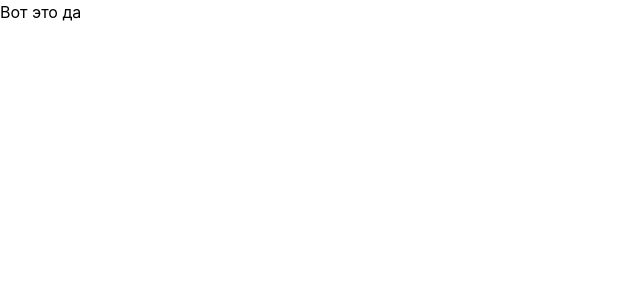
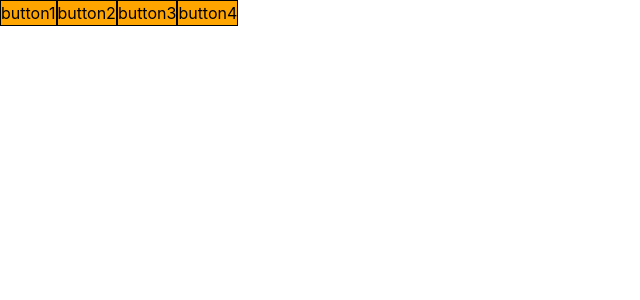
Before and after one commit to StasBeep/teacherProgramm, a React (Create React App) app: page /second in a window 1280 px wide. Shown: the top 300 px of the page, without its empty margins (0-640 px from the left). Built offline with nearby package versions, Linux system fonts and the light colour scheme.

Commit message:
hello world

```diff
--- a/package.json
+++ b/package.json
@@ -12,6 +12,7 @@
     "@types/node": "^16.18.59",
     "@types/react": "^18.2.29",
     "@types/react-dom": "^18.2.14",
+    "axios": "^1.7.7",
     "react": "^18.2.0",
     "react-dom": "^18.2.0",
     "react-router-dom": "^6.17.0",
--- /dev/null
+++ b/src/components/NavMenu.tsx
@@ -0,0 +1,19 @@
+
+interface NavMenuProps {
+    productNav: string
+}
+
+const NavMenu = (props: NavMenuProps) => {
+    return (
+        <button
+            style={{
+                background: "orange",
+                border: "1px solid #000"
+            }}
+        >
+            {props.productNav}
+        </button>
+    )
+}
+
+export default NavMenu;
--- a/src/pages/SecondPage.tsx
+++ b/src/pages/SecondPage.tsx
@@ -1,7 +1,35 @@
+import NavMenu from "../components/NavMenu"
+
+const contentMenu = [
+  {
+  product: "button1",
+  id: 1,
+  img: "img"
+  },
+  {
+    product: "button2",
+    id: 2,
+    img: "img"
+  },
+  {
+    product: "button3",
+    id: 3,
+    img: "img"
+  },
+  {
+    product: "button4",
+    id: 4,
+    img: "img"
+  }
+]
+
 const SecondPage = () => {
   return (
     <div>
-      Вот это да
+      <NavMenu productNav={contentMenu[0].product} />
+      <NavMenu productNav={contentMenu[1].product} />
+      <NavMenu productNav={contentMenu[2].product} />
+      <NavMenu productNav={contentMenu[3].product} />
     </div>
   )
 }
--- a/tsconfig.json
+++ b/tsconfig.json
@@ -1,6 +1,6 @@
 {
   "compilerOptions": {
-    "target": "es5",
+    "target": "es2017",
     "lib": [
       "dom",
       "dom.iterable",
```
Also changed, not shown: 1 other file (tests, documents, lock files or other folders).
